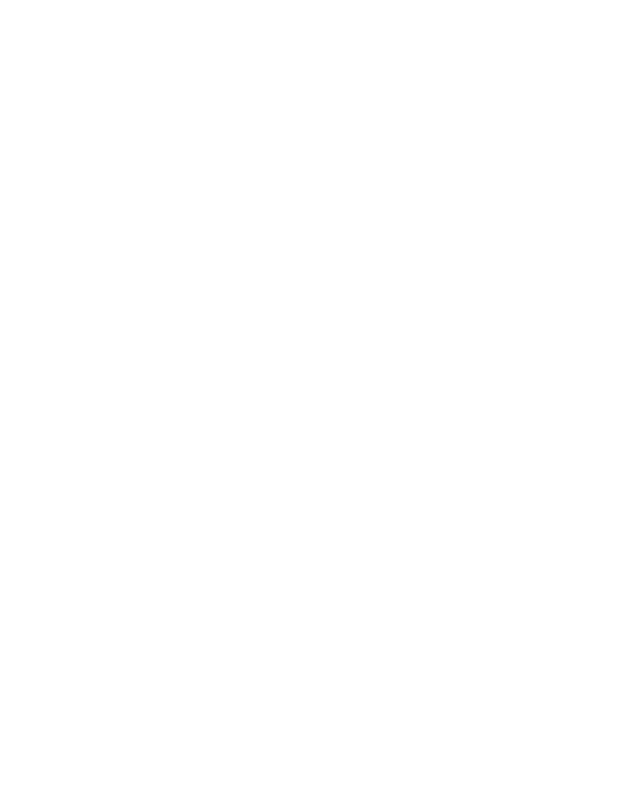
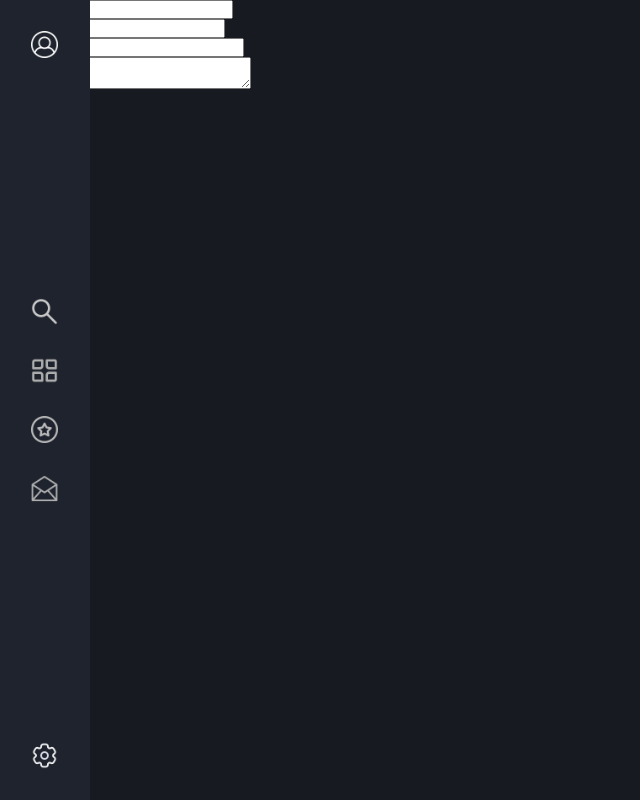
Before and after one commit to SaharFaris1/Flex-Project, a plain HTML site: page contactus.html in a window 1280 px wide. Shown: the whole page, without its empty margins (0-640 px from the left). Drawn offline with Linux system fonts and the light colour scheme.

Commit message:
update contactus.html

```diff
--- a/contactus.html
+++ b/contactus.html
@@ -3,9 +3,32 @@
 <head>
     <meta charset="UTF-8">
     <meta name="viewport" content="width=device-width, initial-scale=1.0">
+    <link rel="stylesheet" href="style.css">
     <title>Contact Us</title>
 </head>
 <body>
-    <h1></h1>
+    <nav class="navbar">
+        <img class="nav-icon" src="images/profile.png" alt="">
+        <div class="nav-middle">
+            <img class="nav-icon" src="images/searchIcon.png" alt="">
+            <img class="nav-icon" src="images/menu.png" alt="">
+            <img class="nav-icon" src="images/favorite.png" alt="">
+            <img class="nav-icon" src="images/contactUs.png" alt="">
+        </div>
+        <img class="nav-icon" src="images/settings.png" alt="">
+    </nav>
+    <form class="contact-us-form">
+        <label for="name">Name:</label>
+        <input type="text" name="name" id="name">
+        <br>
+        <label for="email">Email</label>
+        <input type="email" name="email" id="email">
+        <br>
+        <label for="country">Coucnty</label>
+        <input type="text" name="country" id="country">
+        <br>
+        <label for="message">Massege:</label>
+        <textarea type="text" name="message" id="message"></textarea>
+    </form>
 </body>
 </html>
--- a/style.css
+++ b/style.css
@@ -108,3 +108,11 @@
     border-radius: 8px;
     padding: 3px;
 }
+
+.contact-us-form {
+    width: 100vw;
+    height: 100vh;
+    background-color:rgb(24, 26, 33);
+
+
+}
```
